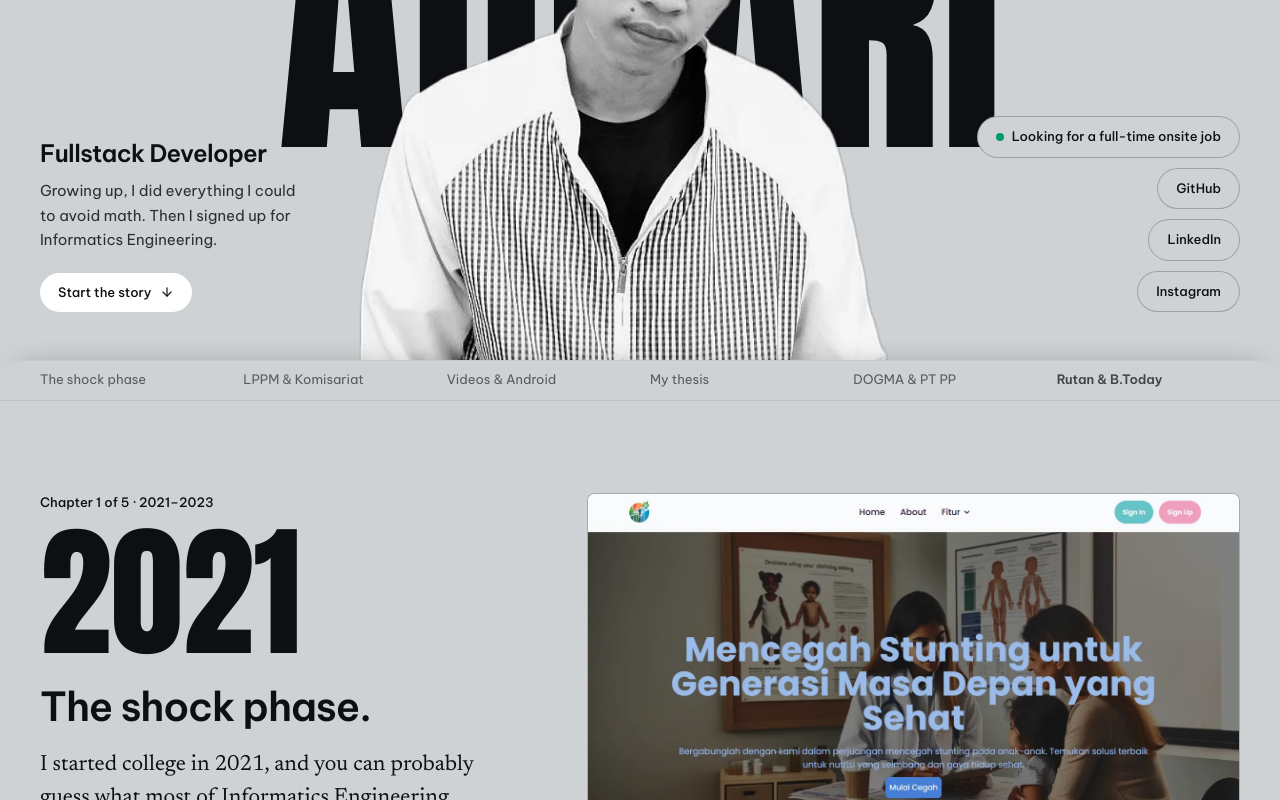
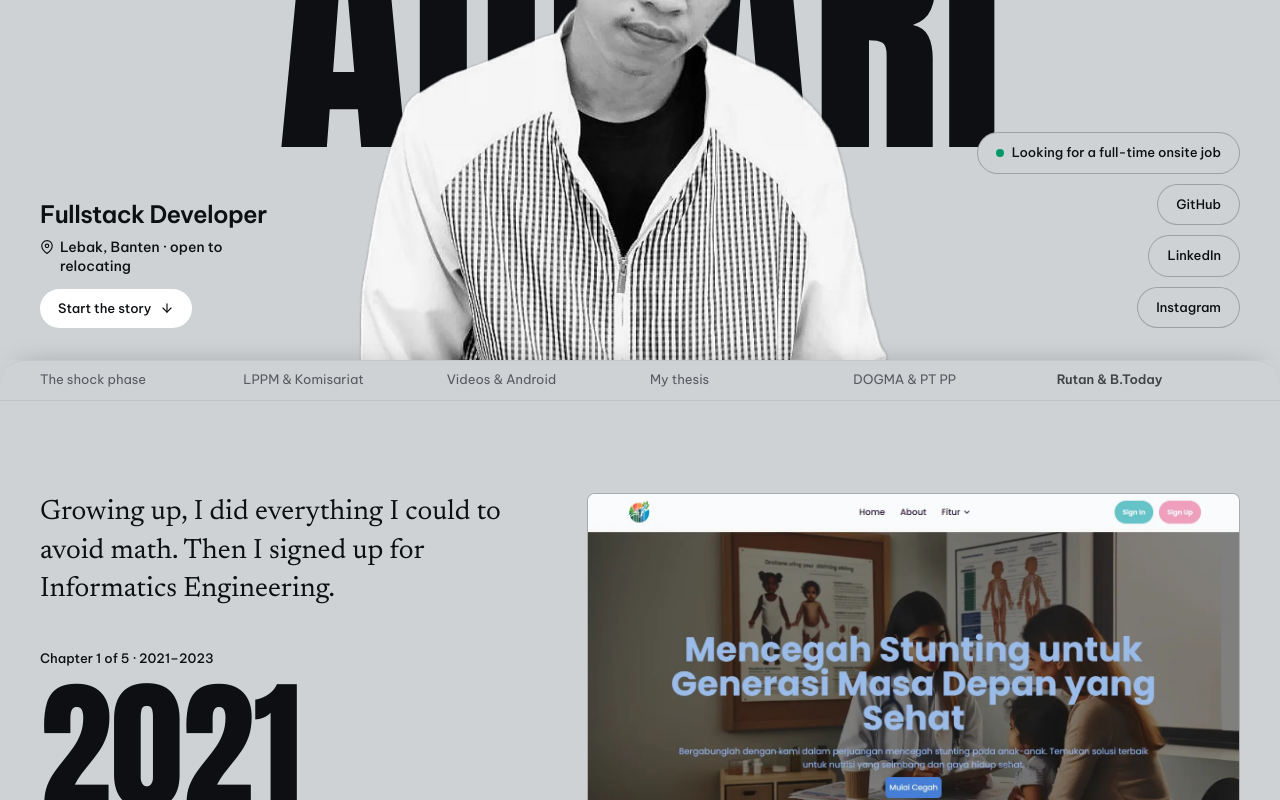
Before and after one commit to dafaadhari/portfolio-v2, a React (Vite) app: page / in a window 1280 px wide. Shown: the part 440-1240 px from the top of the page. Built offline with nearby package versions, Linux system fonts and the light colour scheme.

Commit message:
feat: show location and relocation in the hero and chapter 6

```diff
--- a/src/components/molecules/ChapterPanel.jsx
+++ b/src/components/molecules/ChapterPanel.jsx
@@ -45,7 +45,8 @@ const ChapterPanel = ({ chapter, number, total, lang, dark = false, lead, footer
           {/* The story text stays in place while the project cards move past it. */}
           <StickyBlock offset="8.25rem" gap="1rem" className="lg:sticky self-start">
             <ScrollReveal direction="right">
-              {lead && <p className="lg:hidden font-story text-[1.75rem] leading-snug mb-10">{lead}</p>}
+              {/* Shown wherever the hero leaves this line out: phones and tight desktops. */}
+              {lead && <p className="lg:hidden hero-tight:block font-story text-[1.75rem] leading-snug mb-10">{lead}</p>}
               {/* On phones the bar under the navbar already shows this. */}
               <p className="sr-only lg:not-sr-only text-[0.8125rem] font-medium">
                 {t('chapter_of', { n: number, total, defaultValue: 'Chapter {{n}} of {{total}}' })}
--- a/src/components/organisms/Hero.jsx
+++ b/src/components/organisms/Hero.jsx
@@ -1,7 +1,7 @@
 import { useState } from 'react';
 import { motion, useReducedMotion, useScroll, useTransform } from 'framer-motion';
 import { useTranslation } from 'react-i18next';
-import { FiArrowDown } from 'react-icons/fi';
+import { FiArrowDown, FiMapPin } from 'react-icons/fi';
 import InteractiveGrid from '../atoms/InteractiveGrid';
 import PillLink from '../atoms/PillLink';
 import { useIntro } from '../atoms/useIntro';
@@ -53,7 +53,7 @@ const Hero = () => {
 
       {/* Role line (stacked layout) */}
       <p className={`lg:hidden absolute z-20 top-[4.25rem] inset-x-5 text-sm font-medium text-ink-soft ${AFTER_INTRO}`}>
-        {t('hero_role', 'Fullstack Developer')}
+        {t('hero_role', 'Fullstack Developer')} · {t('hero_location_short', 'Lebak, Banten')}
       </p>
 
       <motion.h1
@@ -90,16 +90,26 @@ const Hero = () => {
       </motion.div>
 
       {/* Intro, wide screens */}
-      <div className={`hidden lg:block absolute z-20 left-10 bottom-12 w-52 xl:w-64 ${AFTER_INTRO}`}>
-        <p className="text-xl xl:text-2xl font-semibold tracking-tight mb-2.5">{t('hero_role', 'Fullstack Developer')}</p>
-        <p className="text-[0.9375rem] leading-relaxed text-ink-soft mb-5">
+      <div className={`hidden lg:block absolute z-20 left-10 bottom-12 hero-tight:bottom-8 w-52 xl:w-64 ${AFTER_INTRO}`}>
+        <p className="text-xl xl:text-2xl font-semibold tracking-tight mb-2">{t('hero_role', 'Fullstack Developer')}</p>
+        {/* Chapter 6 says the same, so very short screens can drop it here. */}
+        <p className="flex gap-1.5 text-sm font-medium leading-snug mb-3 hero-short:hidden">
+          <FiMapPin aria-hidden="true" className="w-3.5 h-3.5 mt-[0.15rem] shrink-0" />
+          {/* Tight desktops get the short form, or this block grows up into the name. */}
+          <span className="hidden hero-tight:inline">{t('hero_location_compact', 'Lebak, Banten · open to relocating')}</span>
+          <span className="hero-tight:hidden">
+            {t('hero_location', 'Based in Lebak, Banten. Open to relocating, especially to Tangerang, Serang, or Jakarta.')}
+          </span>
+        </p>
+        {/* On tight desktops this line opens chapter 1 instead, as it does on phones. */}
+        <p className="text-[0.9375rem] leading-relaxed text-ink-soft mb-5 hero-tight:hidden">
           {t('hero_hook', 'Growing up, I did everything I could to avoid math. Then I signed up for Informatics Engineering.')}
         </p>
         <PillLink href="#story" variant="white">{startStory}</PillLink>
       </div>
 
       {/* Status and links, wide screens */}
-      <div className={`hidden lg:flex absolute z-20 right-10 bottom-12 flex-col items-end gap-2.5 ${AFTER_INTRO}`}>
+      <div className={`hidden lg:flex absolute z-20 right-10 bottom-12 hero-tight:bottom-8 flex-col items-end gap-2.5 ${AFTER_INTRO}`}>
         <p className="inline-flex items-center gap-2 rounded-full border border-ink/25 bg-beton px-[1.125rem] py-2.5 text-[0.8125rem] font-medium">
           {status}
         </p>
--- a/src/components/organisms/Story.jsx
+++ b/src/components/organisms/Story.jsx
@@ -29,7 +29,7 @@ const Story = () => {
             total={chapterCount}
             lang={lang}
             dark={isLast}
-            // The hero shows this line on wide screens only, and chapter 1 picks up right after it.
+            // The hero shows this line on roomy desktops only; elsewhere chapter 1 opens with it.
             lead={
               index === 0
                 ? t('hero_hook', 'Growing up, I did everything I could to avoid math. Then I signed up for Informatics Engineering.')
--- a/src/data/portfolioData.js
+++ b/src/data/portfolioData.js
@@ -492,11 +492,11 @@ export const chapters = [
     paragraphs: {
       en: [
         "In August 2026 I was accepted into MagangHub Cohort 2 Batch 1, so until February 2027 I'm interning at Rutan Kelas IIB Pandeglang, a detention center, as an IT Operator. The work covers both hardware and software, though it's mostly hardware. On the software side, since September I've been building a web-based information system for the center on my own. It will become my final project, and it's now in the finishing stage.",
-        "My freelance work is still going too. From September to October I built B.Today, another news portal, but this time for a company. I'm also still looking for a full-time onsite job. If you have a role that might fit, or you just want to say hi, I'd love to hear from you.",
+        "My freelance work is still going too. From September to October I built B.Today, another news portal, but this time for a company. I'm also still looking for a full-time onsite job. I live in Lebak, Banten, and I'm happy to relocate anywhere, though Tangerang, Serang, or Jakarta would be ideal. If you have a role that might fit, or you just want to say hi, I'd love to hear from you.",
       ],
       id: [
         'Agustus 2026 saya lolos MagangHub Angkatan 2 Batch 1, jadi sampai Februari 2027 saya magang di Rutan Kelas IIB Pandeglang sebagai IT Operator. Kerjaannya mencakup hardware dan software, walaupun kebanyakan hardware. Untuk software, sejak September saya mengerjakan sendiri sistem informasi berbasis web untuk rutan. Nantinya ini jadi final project saya, dan sekarang sudah masuk tahap finishing.',
-        'Freelance saya juga masih jalan. September sampai Oktober saya membuat B.Today, portal berita lagi, tapi kali ini memang untuk perusahaan. Saya juga masih mencari pekerjaan full-time onsite. Kalau kamu punya lowongan yang cocok atau sekadar ingin menyapa, saya senang sekali mendengarnya.',
+        'Freelance saya juga masih jalan. September sampai Oktober saya membuat B.Today, portal berita lagi, tapi kali ini memang untuk perusahaan. Saya juga masih mencari pekerjaan full-time onsite. Saya tinggal di Lebak, Banten, dan siap pindah ke mana saja, walaupun yang paling saya harapkan Tangerang, Serang, atau Jakarta. Kalau kamu punya lowongan yang cocok atau sekadar ingin menyapa, saya senang sekali mendengarnya.',
       ],
     },
     projectIds: ['rutan', 'btoday'],
--- a/src/i18n.js
+++ b/src/i18n.js
@@ -20,6 +20,9 @@ const resources = {
       hero_role: "Fullstack Developer",
       hero_hook: "Growing up, I did everything I could to avoid math. Then I signed up for Informatics Engineering.",
       hero_status: "Looking for a full-time onsite job",
+      hero_location: "Based in Lebak, Banten. Open to relocating, especially to Tangerang, Serang, or Jakarta.",
+      hero_location_short: "Lebak, Banten",
+      hero_location_compact: "Lebak, Banten · open to relocating",
       hero_cta: "Start the story",
       hero_photo_alt: "Photo of Dapa Adhari",
       story_map: "Story map",
@@ -92,6 +95,9 @@ const resources = {
       hero_role: "Fullstack Developer",
       hero_hook: "Dari SD sampai SMA, saya selalu berusaha menghindari matematika. Eh, begitu kuliah, saya malah masuk Teknik Informatika.",
       hero_status: "Mencari kerja full-time onsite",
+      hero_location: "Tinggal di Lebak, Banten. Siap pindah, terutama ke Tangerang, Serang, atau Jakarta.",
+      hero_location_short: "Lebak, Banten",
+      hero_location_compact: "Lebak, Banten · siap pindah",
       hero_cta: "Mulai ceritanya",
       hero_photo_alt: "Foto Dapa Adhari",
       story_map: "Peta cerita",
--- a/src/index.css
+++ b/src/index.css
@@ -57,6 +57,20 @@
 @custom-variant intro-play (&:where(html[data-intro="play"] *));
 @custom-variant intro-wait (&:where(html[data-intro="play"] *, html[data-intro="reveal"] *));
 @custom-variant intro-off (&:where(html[data-intro="off"] *));
+/* Desktops where the hero's left block would grow up into the giant name: narrower than xl, or short. */
+@custom-variant hero-tight {
+  @media (min-width: 64rem) and (max-width: 79.999rem), (min-width: 64rem) and (max-height: 50rem) {
+    @slot;
+  }
+}
+/* Narrow and very short desktops, where even the tight hero has room for little more than the name.
+   Wider ones (such as 1920x1080 at 150% scaling, about 1280x580) keep the location: the name is small
+   enough there that the block sits clear of it. */
+@custom-variant hero-short {
+  @media (min-width: 64rem) and (max-width: 79.999rem) and (max-height: 42.5rem) {
+    @slot;
+  }
+}
 
 body {
   font-family: var(--font-sans);
```
